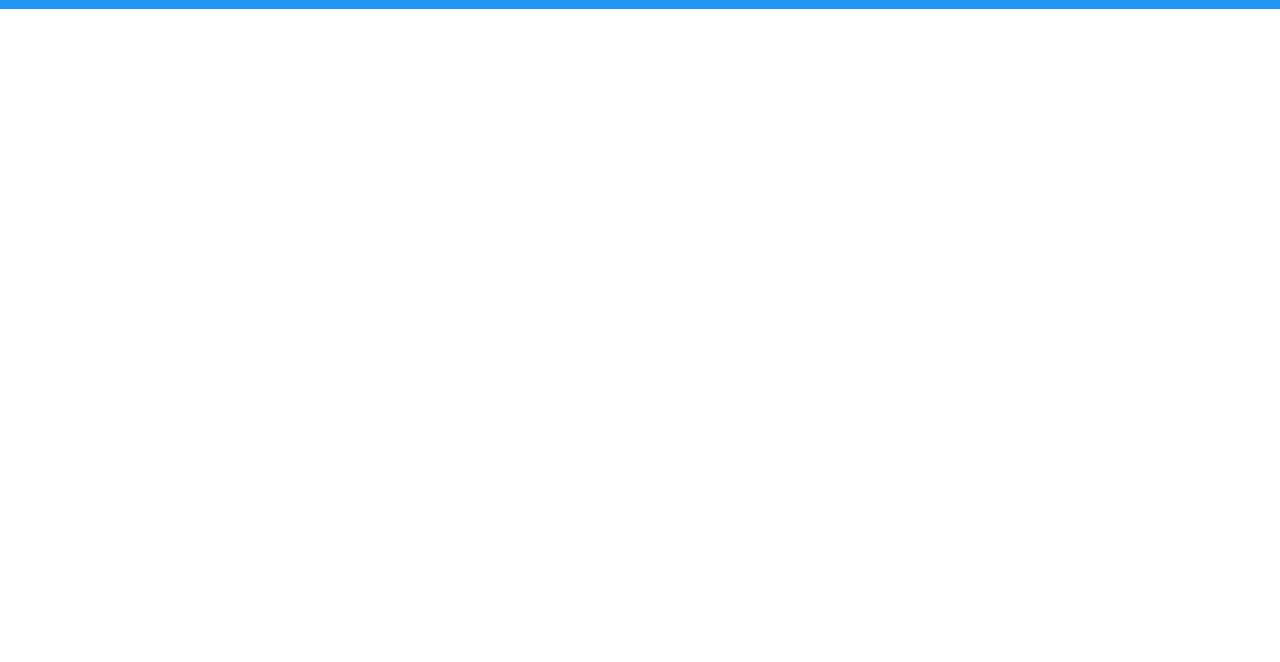
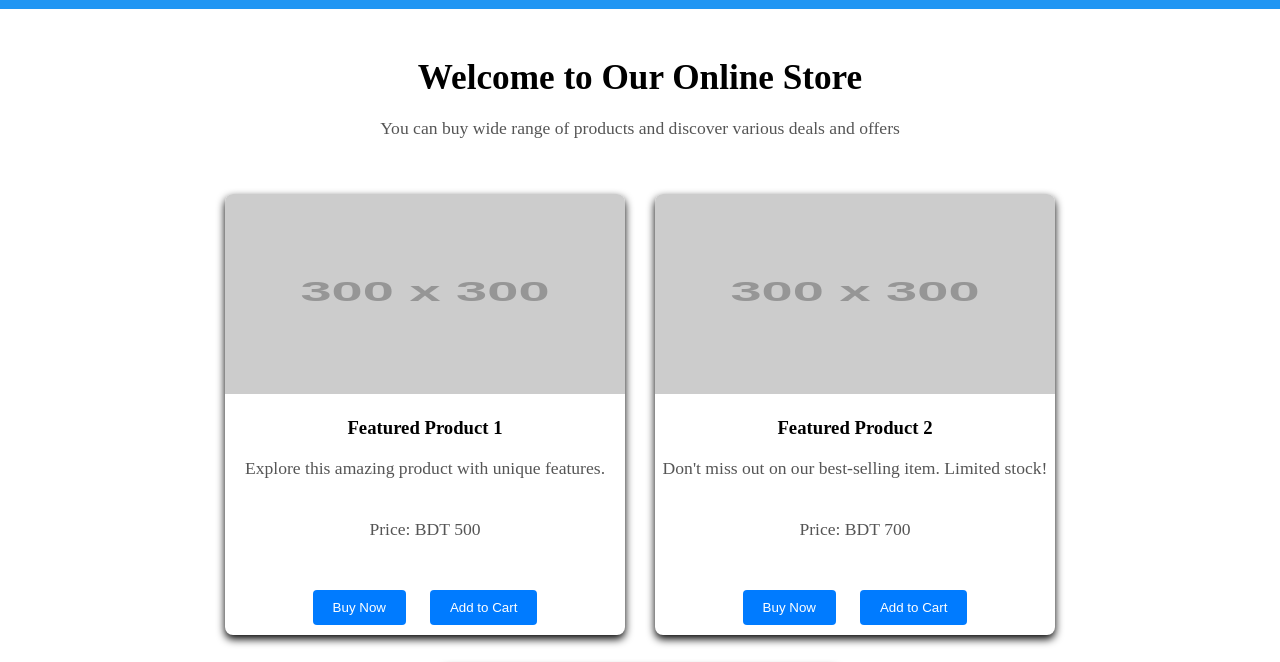
Before and after one commit to electr0x0/mis455-midterm, a plain HTML site: page index.html in a window 1280 px wide. Shown: the part 81-743 px from the top of the page. Drawn offline with Linux system fonts and the light colour scheme; placeholder pictures from the web are drawn by us.

Commit message:
Added some homepage content in flex cards, initialized basic pages with navbar

```diff
--- a/css/style.css
+++ b/css/style.css
@@ -45,3 +45,59 @@ nav a {
 nav a:hover {
      color: #FFC107;
 }
+
+.home-page {
+    margin: 0 auto;
+    padding: 20px;
+    text-align: center;
+}
+
+.home-page h1 {
+    font-size: 2.2em;
+    margin-bottom: 20px;
+}
+
+.home-page p {
+    font-size: 1.1em;
+    color: #555;
+    margin-bottom: 40px;
+}
+
+.featured-products {
+    display: flex;
+    justify-content: center;
+    align-items: center;
+    flex-wrap: wrap;
+}
+
+.product-card {
+    width: 400px;
+    margin: 15px;
+    box-shadow: 0 4px 8px black;
+    border-radius: 8px;
+    overflow: hidden;
+    transition: transform 0.3s ease;
+}
+
+.product-card:hover {
+    transform: translateY(-5px);
+}
+
+.product-card img {
+    width: 100%;
+    height: 200px;
+}
+
+button {
+    background-color: #007bff;
+    color: #fff;
+    padding: 10px 20px;
+    border: none;
+    border-radius: 4px;
+    cursor: pointer;
+    margin: 10px;
+}
+
+button:hover {
+    background-color: #0056b3;
+}
--- a/index.html
+++ b/index.html
@@ -1,11 +1,13 @@
 <!DOCTYPE html>
 <html lang="en">
+
 <head>
     <meta charset="UTF-8">
     <meta name="viewport" content="width=device-width, initial-scale=1.0">
     <title>Online Shop - 2131050</title>
     <link rel="stylesheet" href="css/style.css">
 </head>
+
 <body>
     <!-- Example online shop for MIS455 by 2131050-->
     <header>
@@ -21,5 +23,41 @@
         </div>
     </header>
 
+    <section class="home-page">
+        <h1>Welcome to Our Online Store</h1>
+        <p>You can buy wide range of products and discover various deals and offers</p>
+
+        <div class="featured-products">
+            <div class="product-card">
+                <img src="https://via.placeholder.com/300" alt="Product 1">
+                <h3>Featured Product 1</h3>
+                <p>Explore this amazing product with unique features.</p>
+                <p>Price: BDT 500</p>
+                <button class="product-button">Buy Now</button>
+                <button class="product-button">Add to Cart</button>
+            </div>
+
+            <div class="product-card">
+                <img src="https://via.placeholder.com/300" alt="Product 2">
+                <h3>Featured Product 2</h3>
+                <p>Don't miss out on our best-selling item. Limited stock!</p>
+                <p>Price: BDT 700</p>
+                <button class="product-button">Buy Now</button>
+                <button class="product-button">Add to Cart</button>
+            </div>
+
+            <div class="product-card">
+                <img src="https://via.placeholder.com/300" alt="Product 3">
+                <h3>Featured Product 3</h3>
+                <p>Experience luxury with our premium collection.</p>
+                <p>Price: BDT 1000</p>
+                <button style="margin: 10px;">Buy Now</button>
+                <button style="margin: 10px;">Add to Cart</button>
+            </div>
+        </div>
+
+    </section>
+
 </body>
+
 </html>
```
Also changed, not shown: pages/contact.html (+25 -0 lines), pages/products.html (+25 -0 lines).
